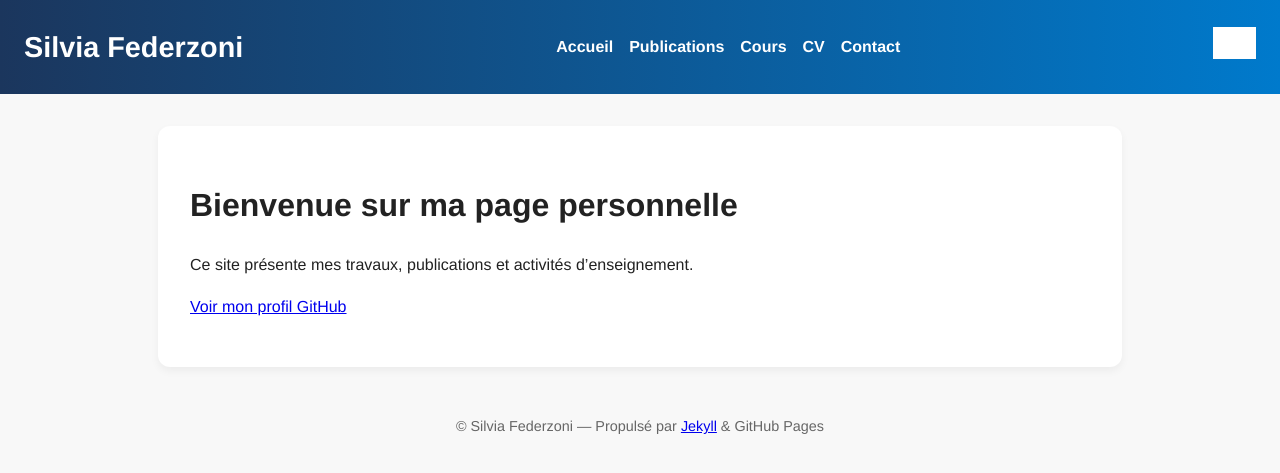
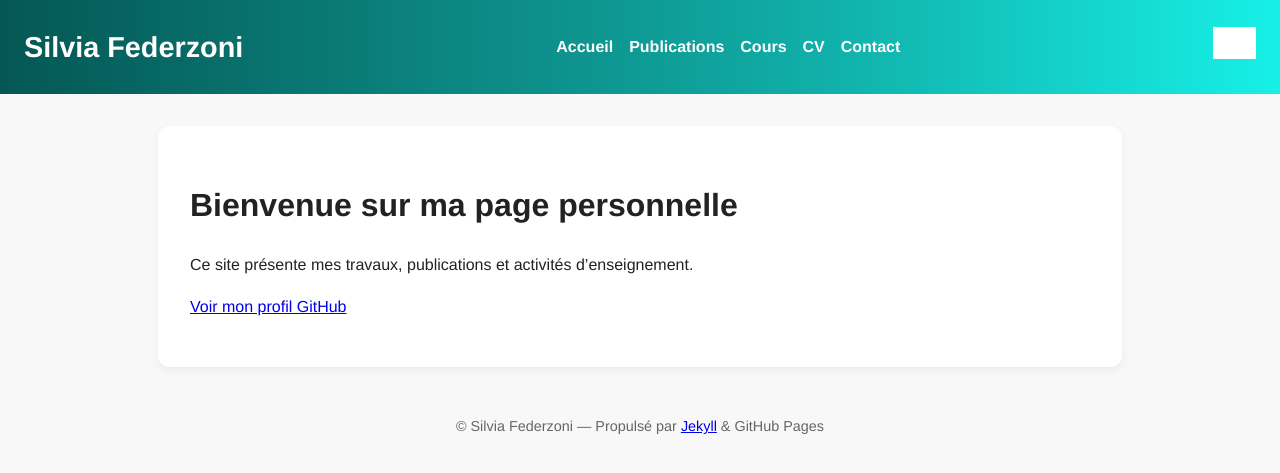
Before and after one commit to SFederzoni/SilviaFederzoni, a Jekyll site: the page built from index.md, in a window 1280 px wide. Shown: the top 473 px of the page. Built offline with Jekyll 4.4.1, drawn with Linux system fonts in a browser that asks for light colours; grey boxes are pictures that could not be loaded.

Commit message:
Update header background gradient colors

```diff
--- a/_layouts/default.html
+++ b/_layouts/default.html
@@ -25,7 +25,7 @@
          Bandeau principal (header)
          ============================= */
       header {
-        background: linear-gradient(90deg, #1b365d, #007acc);
+        background: linear-gradient(to right, #055754, #06635f, #086f6b, #0a7b77, #0c8883, #0e948f, #0fa19b, #11aea8, #12beb7, #14cfc7, #15dfd7, #17f0e7);
         color: white;
         padding: 1.5rem;
         display: flex;
```
